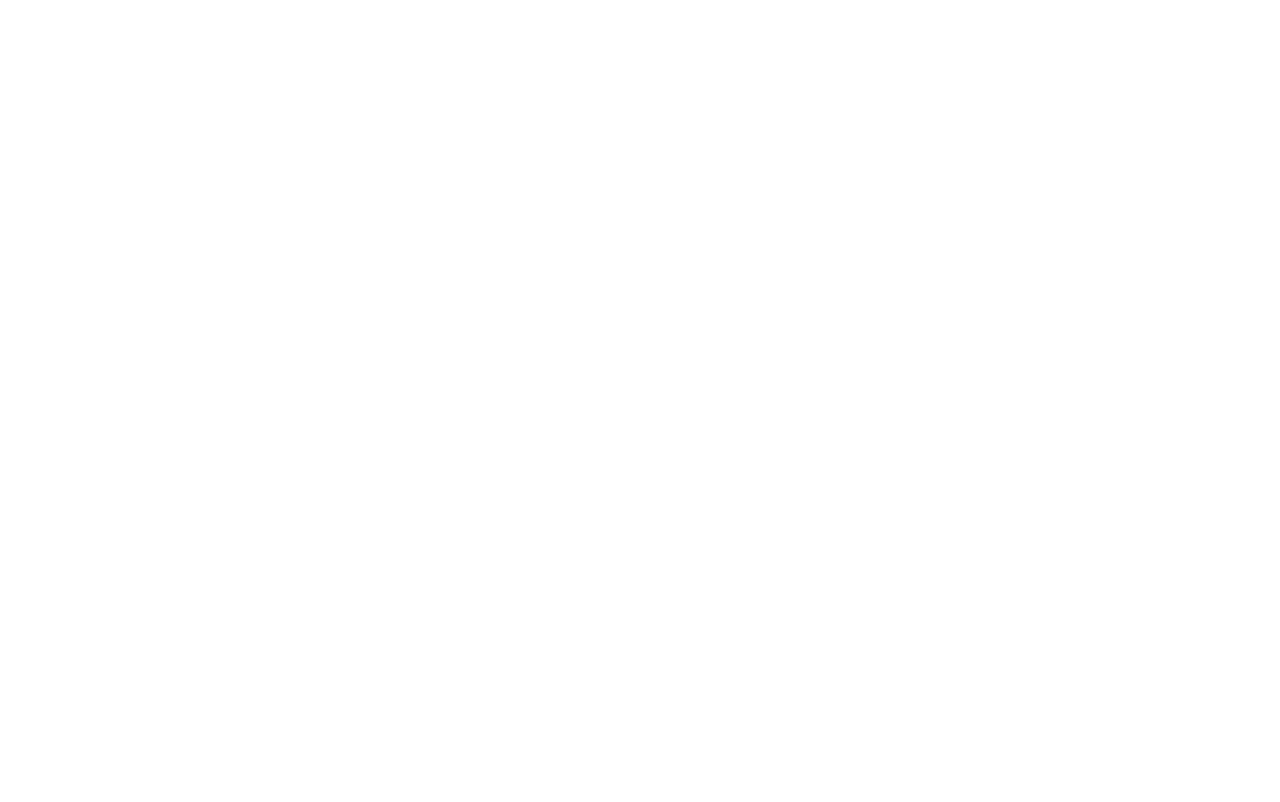
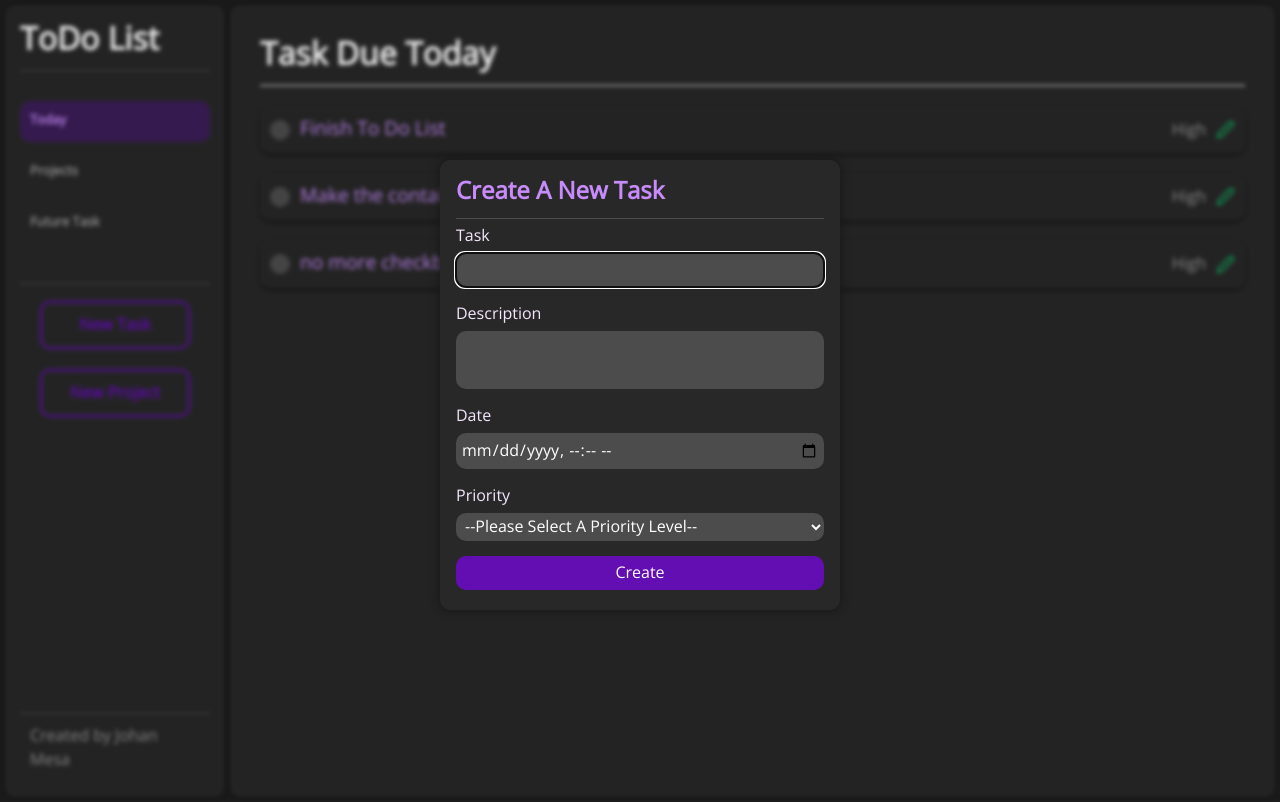
Before and after one commit to GravityCodes/ToDoList, a website built with webpack: page src/template.html in a window 1280 px wide. Built offline with nearby package versions, Linux system fonts and the light colour scheme.

Commit message:
Create today page
Added a lot of visuals to the application includ-
ing a sidebar and the today page. added some basic
styles to the dialog that will handle creating the
new task.

```diff
--- a/package.json
+++ b/package.json
@@ -13,6 +13,8 @@
   "author": "Johan Mesa",
   "license": "ISC",
   "devDependencies": {
+    "css-loader": "^7.1.2",
+    "style-loader": "^4.0.0",
     "webpack": "^5.94.0",
     "webpack-cli": "^5.1.4",
     "webpack-dev-server": "^5.1.0",
--- a/src/index.js
+++ b/src/index.js
@@ -1,2 +1,5 @@
 import { createToDo } from "./itemHandler";
 import { AddToStorage } from "./storageHandler";
+import "./styles/JohansCSSReset.css";
+import "./styles/main.css";
+import  screenController  from "./screenController";
--- /dev/null
+++ b/src/screenController.js
@@ -0,0 +1,20 @@
+import {container} from "./todayPage";
+
+export default (() => {
+    const $content = document.querySelector("#view");
+    const $newTaskBtn = document.querySelector("#new-task-btn");
+    const $newProjectBtn = document.querySelector("#new-project-btn");
+
+
+    function newTaskEvent (e) {
+
+    }
+    //$newTaskBtn.addEventListener('click', (e) =>)
+
+    const $dialog = document.querySelector("dialog");
+
+    $dialog.showModal()
+
+    $content.appendChild(container);
+
+})();
--- /dev/null
+++ b/src/styles/JohansCSSReset.css
@@ -0,0 +1,49 @@
+/*
+*  Disables standard content-box sizing.
+*
+*/
+
+*, *::before, *::after {
+    box-sizing: border-box;
+  }
+
+
+/*
+*  Removes all default margin sets the line height to meet WCAG criteria.
+*
+*/
+
+* {
+    margin: 0;
+    line-height: calc(1em + 0.5rem);
+}
+
+
+/*
+* Removes default inline display for media and fits media to its container.
+*
+*/
+
+img, picture, video, canvas, svg {
+  display: block;
+  max-width: 100%;
+}
+
+/*
+* Form controls will use parent's font.
+*
+*/
+
+input, button, textarea, select {
+  font: inherit;
+}
+
+/*
+* Allows paragraphs to break words and add hyphens were necessary.
+*
+*/
+
+p {
+  overflow-wrap: break-word;
+  hyphens: auto;
+}
--- /dev/null
+++ b/src/styles/main.css
@@ -0,0 +1,322 @@
+@font-face {
+    font-family: 'open_sansitalic';
+    src: url('../fonts/opensans-italic-variablefont_wdthwght-webfont.woff2') format('woff2'),
+         url('../fonts/opensans-italic-variablefont_wdthwght-webfont.woff') format('woff');
+    font-weight: normal;
+    font-style: normal;
+
+}
+
+@font-face {
+    font-family: 'open_sansregular';
+    src: url('../fonts/opensans-variablefont_wdthwght-webfont.woff2') format('woff2'),
+         url('../fonts/opensans-variablefont_wdthwght-webfont.woff') format('woff');
+    font-weight: normal;
+    font-style: normal;
+
+}
+
+:root {
+    --c-primary: #630eb3;
+    --c-primary-transparent: #630eb359;
+    --c-primary-dark:#0c0117 ;
+    --c-primary-light: #c88bfc;
+    --c-primary-ligher: #f4e7ff;
+    --c-secondary: #d1c0e0;
+    --c-page-bg: #1f1f1f;
+    --c-shadow: #161616;
+    --c-card-bg: #282828;
+    --c-card-outline: #4c4c4c ;
+
+    --c-color1: #0eb363;
+    --c-color2: #b3110e;
+    --c-color3: #b3630e;
+    --c-color4: #0eb0b3;
+
+    --c-neutral-1: white;
+    --c-neutral-2: rgb(150, 150, 150);
+    --border-radius: 10px;
+
+}
+
+html {
+    background-color: var(--c-page-bg);
+    color: var(--c-neutral-2);
+    font-family: open_sansregular;
+}
+
+h1 {
+    font-weight: bolder;
+    padding-bottom: 10px;
+    color: var(--c-neutral-1);
+    user-select: none;
+    transition: color 2s;
+}
+
+h1:hover {
+    color: var(--c-primary);
+}
+
+#content {
+    display: flex;
+    padding: 5px;
+    gap: 5px;
+}
+
+#sidebar {
+    height: 99vh;
+    width: 250px;
+    padding: 15px;
+    display: flex;
+    flex-direction: column;
+    border-radius: var(--border-radius);
+    background-color: var(--c-card-bg);
+    box-shadow: 0px 0px 10px var(--c-shadow);
+}
+
+#sidebar-nav {
+    padding: 30px 0px;
+    font-size: 1em;
+}
+
+.nav-item {
+    width: 190px;
+    margin-bottom: 10px;
+    font-size: 0.8em;
+    cursor: pointer;
+    transition: transform 0.5s, border-bottom 0.5s;
+    user-select: none;
+    padding: 10px;
+    font-weight: 900;
+    border-radius: var(--border-radius);
+}
+
+.nav-item:hover {
+    /* border-bottom: 1px solid var(--c-primary); */
+    color: var(--c-secondary-text);
+    background-color: var(--c-primary-transparent);
+}
+
+.active-nav-link {
+    color: var(--c-primary-light);
+    background-color: var(--c-primary-transparent);
+
+}
+
+
+#sidebar-actions {
+    height: 150px;
+    display: flex;
+    flex-direction: column;
+    justify-content: center;
+    align-items: center;
+    gap: 20px;
+}
+
+.sidebar-actions-btn {
+    width: 150px;
+    border: 2px solid var(--c-primary);
+    border-radius: var(--border-radius);
+    background-color: transparent;
+    color: var(--c-primary);
+    cursor: pointer;
+    padding: 10px;
+    transform: scale(1);
+    transform-origin: center;
+    transition: transform 0.1s;
+    font-weight: 900;
+}
+
+.sidebar-actions-btn:hover {
+    background-color: var(--c-primary);
+    color: var(--c-card-bg);
+}
+
+.nav-item:active, .sidebar-actions-btn:active {
+    color: white;
+}
+
+.sidebar-actions-btn:active {
+    border-color: white;
+    transform: scale(0.9);
+}
+
+.sidebar-item {
+    border-top: 1px solid var(--c-card-outline);
+}
+
+#sidebar-footer {
+    margin-top: auto;
+    padding: 10px;
+}
+#view {
+    width: 100%;
+    background-color: var(--c-card-bg);
+    border-radius: var(--border-radius);
+    box-shadow: 0px 0px 10px var(--c-shadow);
+}
+
+/**** TODAY PAGE STYLES ****/
+
+#tp-container {
+    padding: 30px;
+}
+
+#tp-title {
+    font-size: 2em;
+    font-weight: 900;
+
+    color: var(--c-neutral-1);
+    border-bottom: 1px solid var(--c-neutral-1);
+    padding-bottom: 10px;
+    margin-bottom: 20px;
+    user-select: none;
+    transition: color 2s;
+}
+
+#tp-title:hover {
+    color: var(--c-primary);
+}
+
+#todo-container {
+    display: grid;
+    grid-template-columns: repeat(2, clamp(1fr, 200px, 700px));
+    gap: 20px;
+}
+
+
+.todo-item {
+    display: flex;
+    padding: 10px;
+    justify-content: space-between;
+    background-color: transparent;
+    box-shadow: 0px 2px 5px var(--c-shadow);
+    cursor: pointer;
+    user-select: none;
+
+    border-radius: var(--border-radius);
+}
+
+.todo-item-right, .todo-item-left {
+    display: flex;
+    align-items: center;
+    gap: 10px;
+}
+
+
+
+.todo-item-title {
+    color: var(--c-primary-light);
+    font-size: 1.2em;
+}
+
+.todo-item-left img {
+    width: 19px;
+}
+
+.todo-item-checkbox {
+    appearance: none;
+    position: relative;
+    border: 1px solid var(--c-card-outline);
+    width: 20px;
+    height: 20px;
+    border-radius: var(--border-radius);
+    cursor: pointer;
+}
+
+.todo-item-checkbox::after {
+    content: "";
+    height: 15px;
+    width: 15px;
+    border-radius: var(--border-radius);
+    background-color: var(--c-primary-light);
+    position: absolute;
+    transform: scale(0) ;
+    transform-origin: center;
+    transition: transform 0.5s;
+}
+
+.todo-item-checkbox:checked::after {
+    transform: scale(1) translate(1px, 1px);
+
+}
+
+/**** END OF TODAY PAGE STYLES ****/
+
+/**** PRIORITIES ******/
+
+.high {
+    color: var(--c-color2);
+}
+
+.medium {
+    color: var(--c-color3);
+}
+
+.low {
+    color: var(--c-color4);
+}
+
+/**** END OF PRIORITIES ****/
+
+/**** DIALOGS ****/
+
+dialog {
+    position: absolute;
+    margin: 0 auto;
+    top: 20%;
+    background-color: var(--c-card-bg);
+    border: none;
+    border-radius: var(--border-radius);
+    color: var(--c-primary-ligher);
+    width: 400px;
+    height: 450px;
+    box-shadow: 0px 0px 10px var(--c-shadow);
+}
+
+dialog::backdrop {
+    backdrop-filter: blur(2px);
+}
+
+
+.dialog-title {
+    font-size: 1.5em;
+    font-weight: 900;
+    color: var(--c-primary-light);
+    padding-bottom: 10px;
+    border-bottom: 1px solid var(--c-card-outline);
+    margin-bottom: 5px;
+}
+
+form {
+    display: flex;
+    flex-direction: column;
+    align-items: left;
+}
+
+input, textarea, select {
+    border: none;
+    background-color: var(--c-card-outline);
+    border-radius: var(--border-radius);
+    padding: 5px;
+    color: var(--c-neutral-1);
+}
+
+textarea {
+    resize: none;
+}
+
+.item-div {
+    display: grid;
+    gap: 5px;
+    margin-bottom: 15px;
+}
+
+#create-task-btn {
+    border: none;
+    background-color: var(--c-primary);
+    color: var(--c-neutral-1);
+    border-radius: var(--border-radius);
+    cursor: pointer;
+    padding: 5px;
+}
--- a/src/template.html
+++ b/src/template.html
@@ -6,6 +6,57 @@
     <title>Todo List</title>
 </head>
 <body>
+    <div id="content">
+        <div id="sidebar">
+            <h1>ToDo List</h1>
+            <div id="sidebar-nav" class="sidebar-item">
+                <div class="nav-item active-nav-link">Today</div>
+                <div class="nav-item">Projects</div>
+                <div class="nav-item">Future Task</div>
+            </div>
+            <div id="sidebar-actions" class="sidebar-item">
+                <button type="button" id="new-task-btn" class="sidebar-actions-btn">New Task</button>
+                <button type="button" id="new-project-btn" class="sidebar-actions-btn">New Project</button>
+            </div>
+            <div id="sidebar-footer" class="sidebar-item">
+                Created by Johan Mesa
+            </div>
+        </div>
+
+        <div id="view">
+
+        </div>
+
+    </div>
+
+    <dialog id="new-task-dialog">
+        <p class="dialog-title">Create A New Task</p>
+        <form method="dialog">
+            <div class="item-name item-div">
+                <label for="name">Task</label>
+                <input type="text">
+            </div>
+            <div class="item-description item-div">
+                <label for="description">Description</label>
+                <textarea name="description" id="description"></textarea>
+            </div>
+            <div class="item-due-date item-div">
+                <label for="due-date">Date</label>
+                <input type="datetime-local" id="due-date">
+            </div>
+            <div class="item-priority item-div">
+                <label for="priority">Priority</label>
+                <select name="priority" id="priority">
+                    <option value="">--Please Select A Priority Level--</option>
+                    <option value="low">Low</option>
+                    <option value="medium">Medium</option>
+                    <option value="high">High</option>
+                </select>
+            </div>
+
+            <button id="create-task-btn" type="submit">Create</button>
+        </form>
+    </dialog>
 
 </body>
 </html>
--- /dev/null
+++ b/src/todayPage.js
@@ -0,0 +1,61 @@
+import pencilSvg from './svg/pencil.svg';
+
+function createToDoItem (title, priority) {
+    const todoItem = document.createElement("div");
+    todoItem.classList.add("todo-item");
+
+    const todoItemRight = document.createElement("div");
+    todoItemRight.classList.add("todo-item-right");
+
+    const checkbox = document.createElement("input");
+    checkbox.type = "checkbox";
+    checkbox.classList.add("todo-item-checkbox");
+
+    const todoItemTitle = document.createElement("p");
+    todoItemTitle.classList.add("todo-item-title");
+    todoItemTitle.textContent = title;
+
+    [checkbox, todoItemTitle].forEach(item => todoItemRight.appendChild(item));
+
+    const todoItemLeft = document.createElement("div");
+    todoItemLeft.classList.add("todo-item-left");
+
+    const todoItemPriority = document.createElement("p");
+    todoItemPriority.textContent = priority;
+
+    const editItem = document.createElement("img");
+    editItem.src = pencilSvg;
+    editItem.alt = "edit button";
+
+    [todoItemPriority, editItem].forEach(item => todoItemLeft.appendChild(item));
+
+    [todoItemRight, todoItemLeft].forEach(item => todoItem.appendChild(item));
+
+    return todoItem;
+}
+
+
+const container = document.createElement("div");
+container.id = "tp-container";
+
+
+const title = document.createElement("h2");
+title.textContent = "Task Due Today";
+title.id = "tp-title";
+
+const todoContainer = document.createElement("div");
+todoContainer.id = "todo-container";
+
+
+
+
+
+container.appendChild(title);
+container.appendChild(todoContainer);
+
+todoContainer.appendChild(createToDoItem("Finish To Do List", "High"));
+todoContainer.appendChild(createToDoItem("Make the container a grid", "High"));
+todoContainer.appendChild(createToDoItem("no more checkbox", "High"));
+
+
+export {container}
--- a/webpack.common.js
+++ b/webpack.common.js
@@ -14,4 +14,16 @@ module.exports = {
             template: "./src/template.html",
         }),
     ],
+    module: {
+        rules: [
+            {
+                test: /\.css$/i,
+                use: ["style-loader", "css-loader"],
+            },
+            {
+                test: /\.(png|svg|jpg|jpeg|gif)$/i,
+                type: 'asset/resource'
+            },
+        ],
+    },
 };
```
Also changed, not shown: src/fonts/opensans-italic-variablefont_wdthwght-webfont.woff (added), src/fonts/opensans-italic-variablefont_wdthwght-webfont.woff2 (added), src/fonts/opensans-variablefont_wdthwght-webfont.woff (added), src/fonts/opensans-variablefont_wdthwght-webfont.woff2 (added), src/svg/pencil.svg (added), 1 other file.
